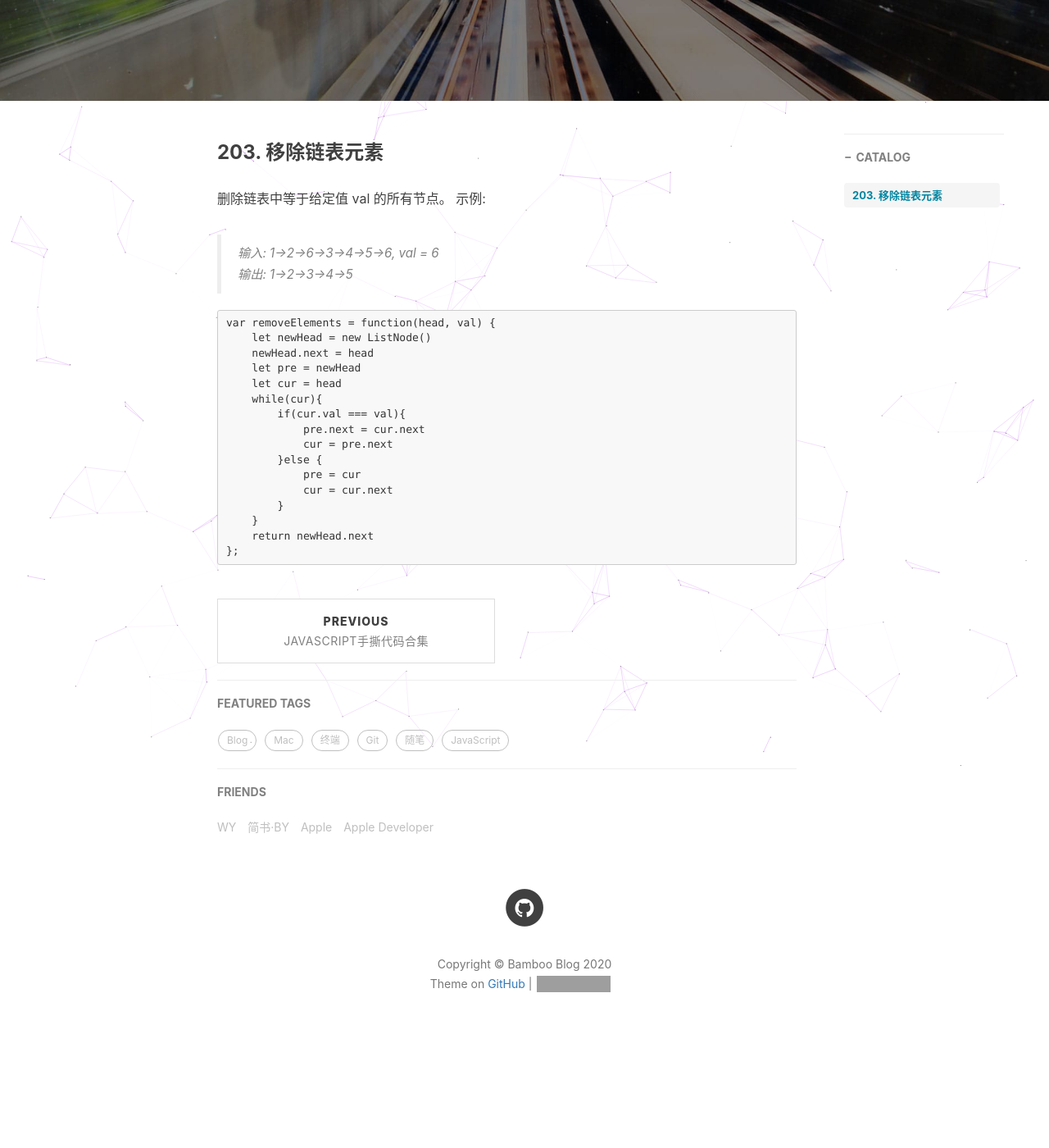
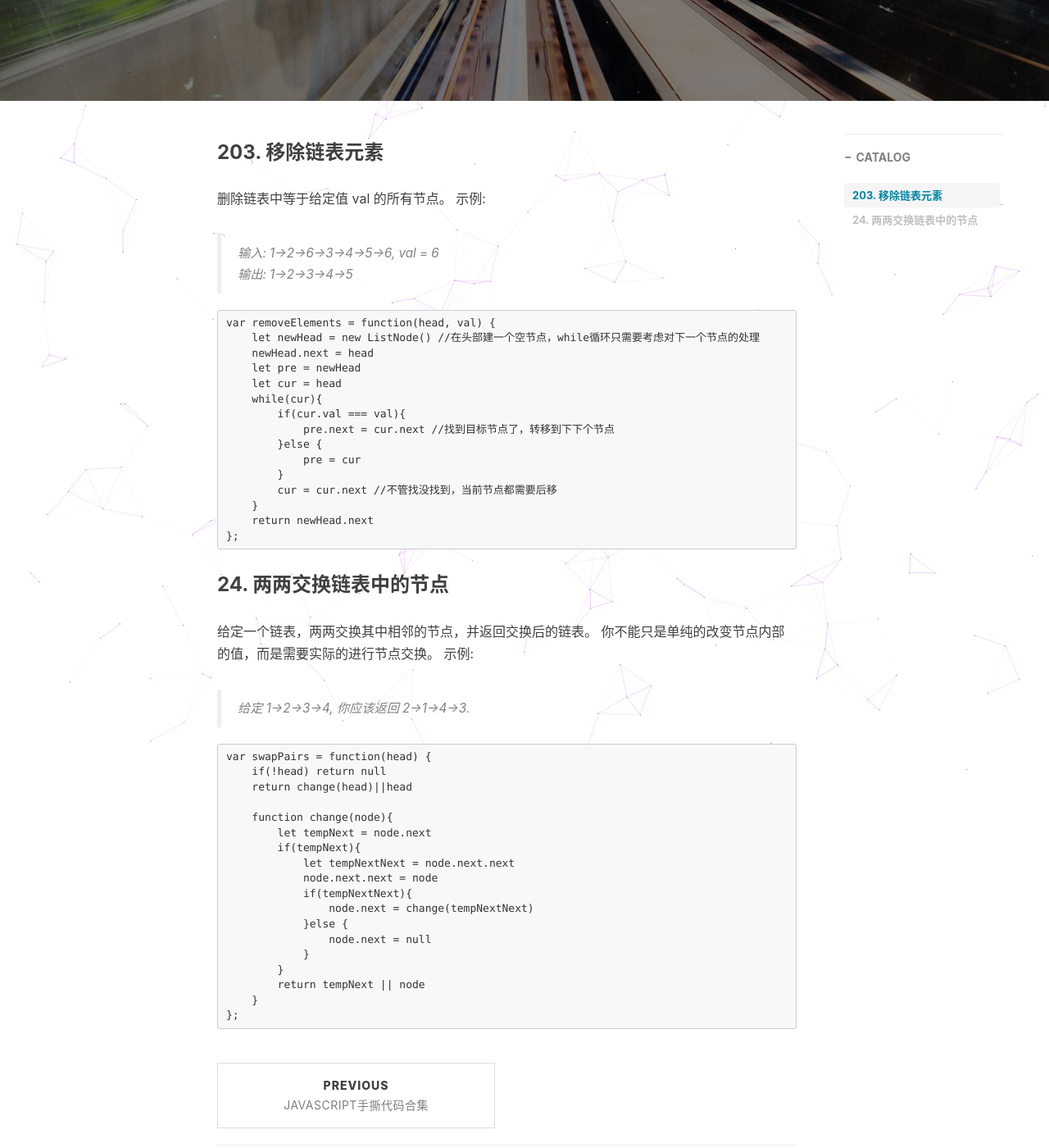
Before and after one commit to ShowBamboo/ShowBamboo.github.io, a Jekyll site: the page built from _posts/2020-09-22-数据结构-链表.md, in a window 1280 px wide and 1400 px high, scrolled down 400 px. Shown: the whole window at 82% size. Built offline with Jekyll 4.4.1, drawn with Linux system fonts in a browser that asks for light colours; nearby versions of some CDN libraries; comment, search, counter and statistics services are not loaded; before the commit the page ends 1704 px from its top, so only the background shows below that; grey boxes are pictures that could not be loaded.

Commit message:
链表例题2

````diff
--- a/_posts/2020-09-22-数据结构-链表.md
+++ b/_posts/2020-09-22-数据结构-链表.md
@@ -21,19 +21,44 @@ tags:                               #标签
 
 ```
 var removeElements = function(head, val) {
-    let newHead = new ListNode()
+    let newHead = new ListNode() //在头部建一个空节点，while循环只需要考虑对下一个节点的处理
     newHead.next = head
     let pre = newHead
     let cur = head
     while(cur){
         if(cur.val === val){
-            pre.next = cur.next
-            cur = pre.next
+            pre.next = cur.next //找到目标节点了，转移到下下个节点
         }else {
             pre = cur
-            cur = cur.next
         }
+        cur = cur.next //不管找没找到，当前节点都需要后移
     }
     return newHead.next
 };
 ```
+### 24. 两两交换链表中的节点
+给定一个链表，两两交换其中相邻的节点，并返回交换后的链表。
+你不能只是单纯的改变节点内部的值，而是需要实际的进行节点交换。
+示例:
+>给定 1->2->3->4, 你应该返回 2->1->4->3.
+
+```
+var swapPairs = function(head) {
+    if(!head) return null
+    return change(head)||head
+
+    function change(node){
+        let tempNext = node.next
+        if(tempNext){
+            let tempNextNext = node.next.next
+            node.next.next = node
+            if(tempNextNext){
+                node.next = change(tempNextNext)
+            }else {
+                node.next = null
+            }
+        }
+        return tempNext || node
+    }
+};
+```
````
